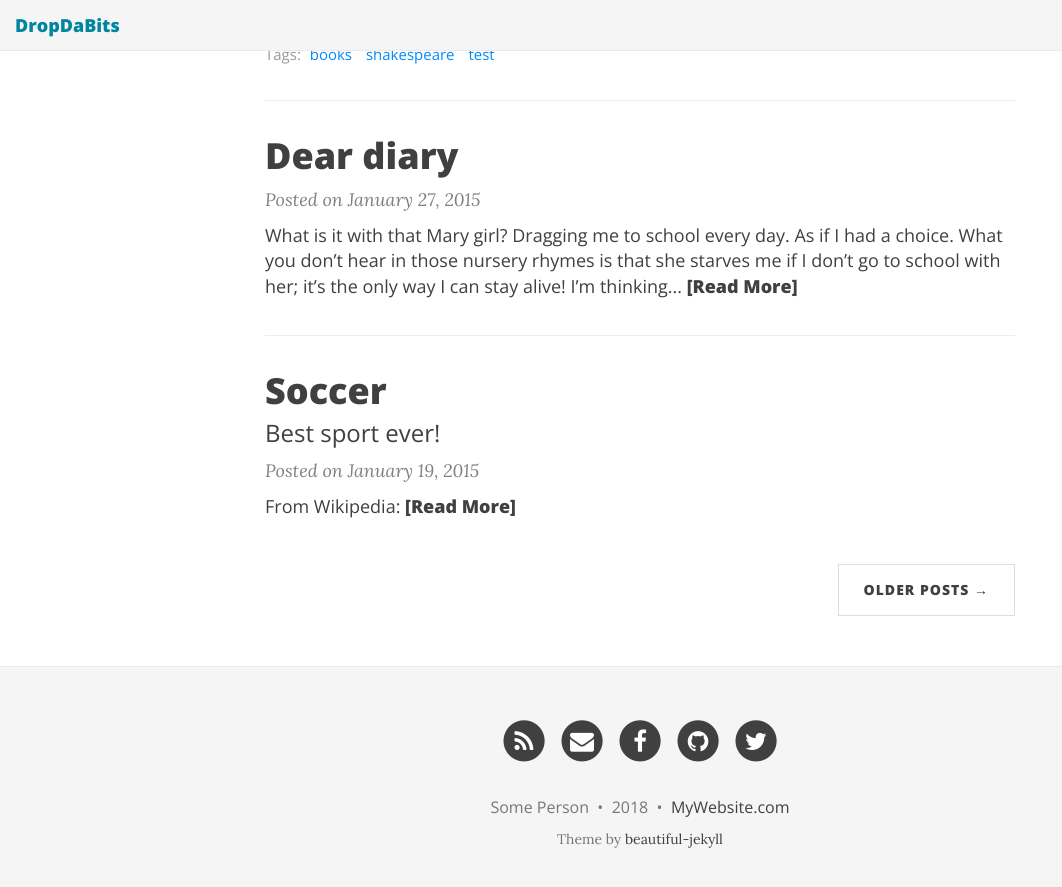
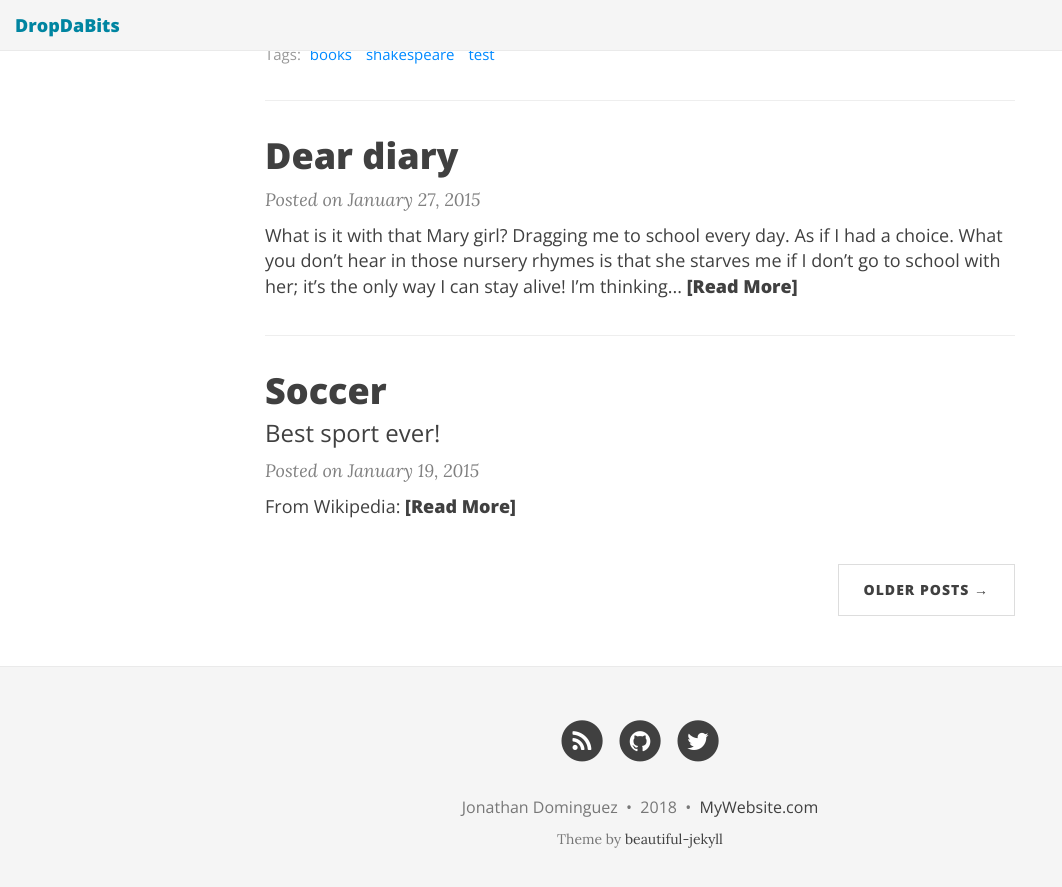
Before and after one commit to jondomin/jondomin.github.io, a Jekyll site: the page built from index.html, in a window 1280 px wide and 900 px high, scrolled down 1134 px. Shown: the top 887 px of the window, without its empty margins (0-1062 px from the left). Built offline with Jekyll 4.4.1, drawn with Linux system fonts in a browser that asks for light colours; nearby versions of some CDN libraries; the list of posts is cut into pages by our own code; some of the changed lines change nothing that is shown.

Commit message:
social-network-links

```diff
--- a/_config.yml
+++ b/_config.yml
@@ -64,7 +64,7 @@ footer-link-col: "#404040"
 # Change all these values or delete the ones you don't want.
 # Important: you must keep the "name" parameter, everything else you can remove
 author:
-  name: Some Person
+  name: Jonathan Dominguez
 
 # Select your active Social Network Links.
 # Uncomment the links you want to show in the footer and add your information to each link.
@@ -72,10 +72,10 @@ author:
 # If you want to add a new link that isn't here, you'll need to also edit the file _data/SocialNetworks.yml
 social-network-links:
   rss: true
-  email: "someone@example.com"
-  facebook: daattali
-  github: daattali
-  twitter: daattali
+  # email: "someone@example.com"
+  # facebook: daattali
+  github: jondomin
+  twitter: jondomin27
 #  reddit: yourname
 #  google-plus: +DeanAttali
 #  linkedin: daattali
```
